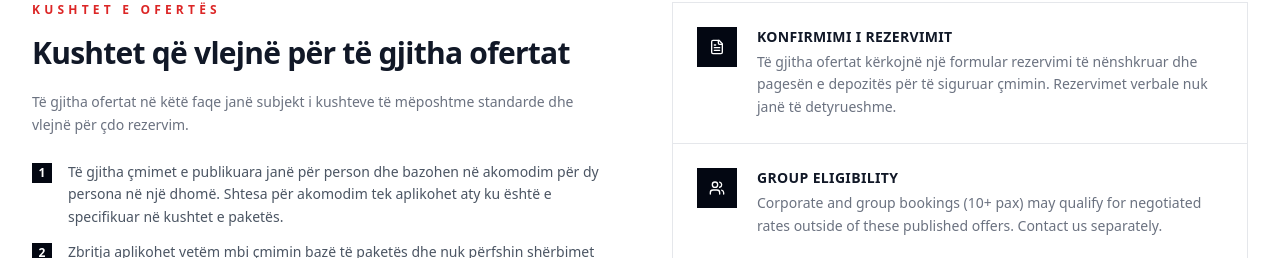
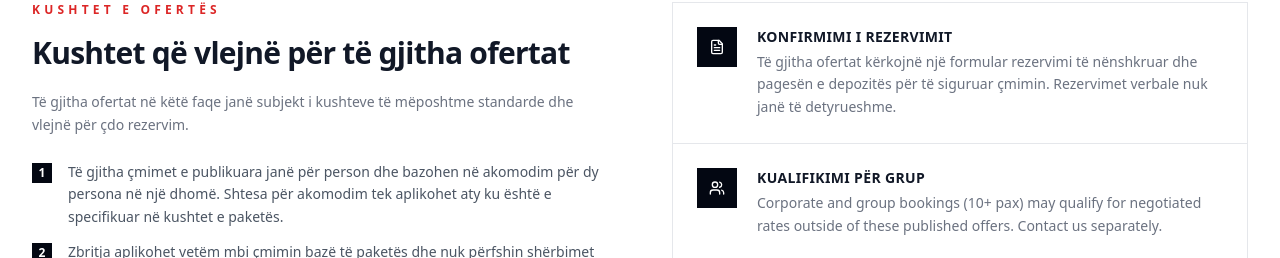
Before and after one commit to bla-mamba/univers-agency-finished, a React (Vite) app: page /offers in a window 1280 px wide. Shown: the part 1195-1453 px from the top of the page. Built offline with nearby package versions, Linux system fonts and the light colour scheme; no server answers; the database is empty.

Commit message:
Updated OffersPage.tsx

```diff
--- a/src/pages/OffersPage.tsx
+++ b/src/pages/OffersPage.tsx
@@ -37,7 +37,7 @@ const OFFER_POLICY = [
 },
  {
  icon: Users,
- title:'Group Eligibility',
+ title:'Kualifikimi për Grup',
  body:'Corporate and group bookings (10+ pax) may qualify for negotiated rates outside of these published offers. Contact us separately.',
 },
  {
```
